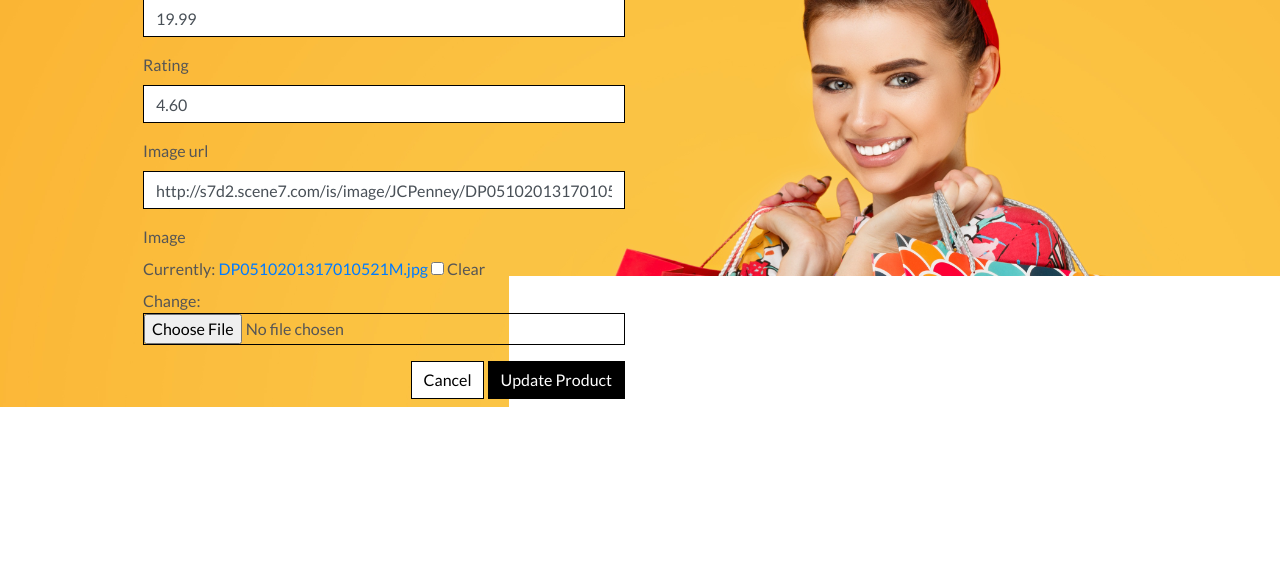
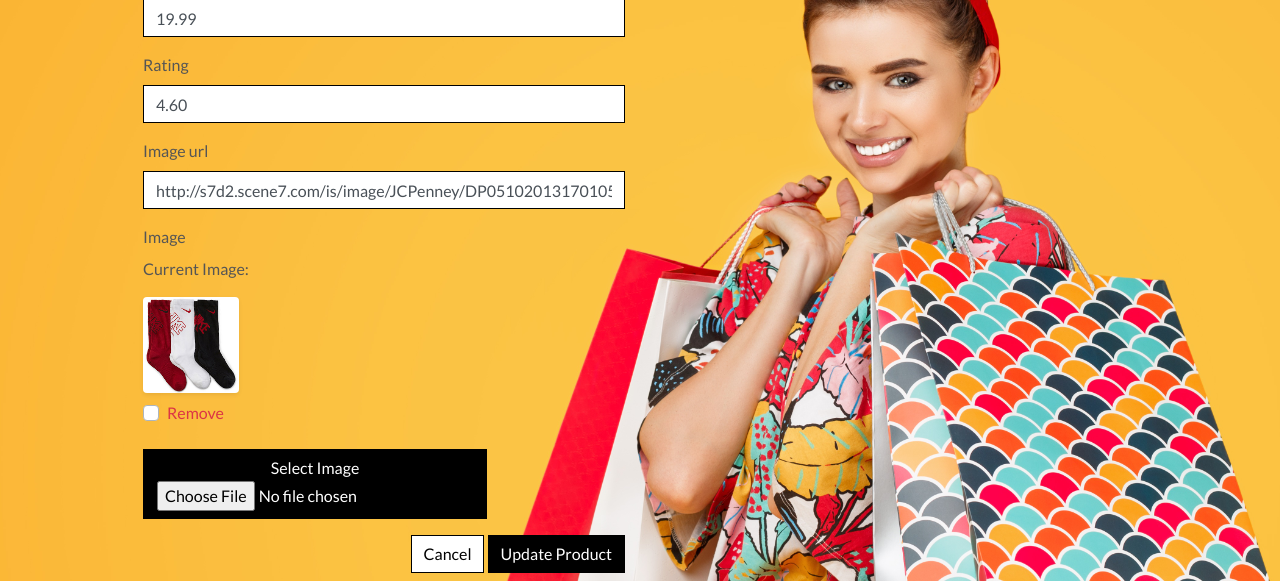
Before and after one commit to DFCMK/Boutique_Ado_V1, a Django app: page /products/edit/12/ in a window 1280 px wide. Shown: the part 995-1576 px from the top of the page. Before the commit the page ends 1402 px from the top, so only its background shows below. Run offline with Django 3.2, Linux system fonts and the light colour scheme; the visitor is signed in with stand-in values (Sample User, id 1); data comes from the database, SQL or seed files in the repository; parts of the project's set-up code (start-up, migrations or seed data) failed here and were passed over; some libraries are stand-ins or nearby versions.

Commit message:
fixing image field part 1

```diff
--- a/products/forms.py
+++ b/products/forms.py
@@ -1,4 +1,5 @@
 from django import forms
+from .widgets import CustomClearableFileInput
 from .models import Product, Category
 
 
@@ -8,6 +9,8 @@ class ProductForm(forms.ModelForm):
         model = Product
         fields = '__all__'
 
+    image = forms.ImageField(label='Image', required=False, widget=CustomClearableFileInput)
+
     def __init__(self, *args, **kwargs):
         super().__init__(*args, **kwargs)
         categories = Category.objects.all()
--- /dev/null
+++ b/products/templates/products/custom_widget_templates/custom_clearable_file_input.html
@@ -0,0 +1,17 @@
+{% if widget.is_initial %}
+    <p>{{ widget.initial_text }}:</p>
+    <a href="{{ widget.value.url }}">
+        <img width="96" height="96" class="rounded shadow-sm" src="{{ widget.value.url }}">
+    </a>
+    {% if not widget.required %}
+        <div class="custom-control custom-checkbox mt-2">
+            <input class="custom-control-input" type="checkbox" name="{{ widget.checkbox_name }}" id="{{ widget.checkbox_id }}">
+            <label class="custom-control-label text-danger" for="{{ widget.checkbox_id }}">{{ widget.clear_checkbox_label }}</label>
+        </div>
+    {% endif %}<br>
+    {{ widget.input_text }}
+{% endif %}
+<span class="btn btn-black rounded-0 btn-file">
+    Select Image <input id="new-image" type="{{ widget.type }}" name="{{ widget.name }}"{% include "django/forms/widgets/attrs.html" %}>
+</span>
+<strong><p class="text-danger" id="filename"></p></strong>
--- a/products/templates/products/product_detail.html
+++ b/products/templates/products/product_detail.html
@@ -45,7 +45,7 @@
 
                     {% if request.user.is_superuser %}
                         <small class="ml-3">
-                            <a href="{% 'edit_product' product.id %}">Edit</a>
+                            <a href="{% url 'edit_product' product.id %}">Edit</a>
                             <a class="text-danger" href="{% url 'delete_product' product.id %}">Delete</a>
                         </small>
                     {% endif %}
--- a/products/views.py
+++ b/products/views.py
@@ -1,6 +1,6 @@
 from django.shortcuts import render, redirect, reverse, get_object_or_404
 from django.contrib import messages
-from django.contrib.auth.decorators import login_requried
+from django.contrib.auth.decorators import login_required
 from django.db.models import Q
 from django.db.models.functions import Lower
 
@@ -70,7 +70,7 @@ def product_detail(request, product_id):
 
     return render(request, 'products/product_detail.html', context)
 
-@login_requried
+@login_required
 def add_product(request):
     """
     Add a product to the store
@@ -97,7 +97,7 @@ def add_product(request):
 
     return render(request, template, context)
 
-@login_requried
+@login_required
 def edit_product(request, product_id):
     '''
     Edit a product in the store
@@ -127,7 +127,7 @@ def edit_product(request, product_id):
 
     return render(request, template, context)
 
-@login_requried
+@login_required
 def delete_product(request, product_id):
     '''
     delete a product from the store
--- a/profiles/views.py
+++ b/profiles/views.py
@@ -1,13 +1,13 @@
 from django.shortcuts import render, get_object_or_404
 from django.contrib import messages
-from django.contrib.auth.decorators import login_requried
+from django.contrib.auth.decorators import login_required
 
 from .models import UserProfile
 from .forms import UserProfileForm
 
 from checkout.models import Order
 
-@login_requried
+@login_required
 def profile(request):
     """ Display the user's profile. """
     profile = get_object_or_404(UserProfile, user=request.user)
```
Also changed, not shown: products/widgets.py (added, +9 -0 lines).
